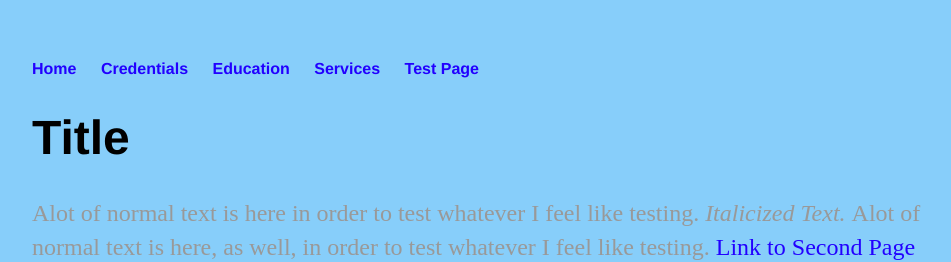
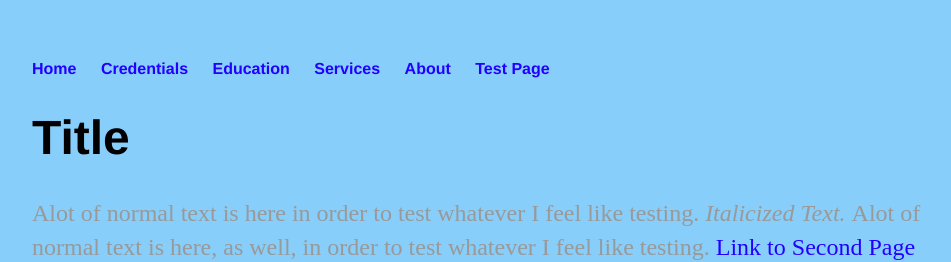
Before and after one commit to ShadowHazel/ShadowHazel.github.io, a Jekyll site: the page built from pages/test/index.html, in a window 1280 px wide. Shown: the top 262 px of the page, without its empty margins (160-1111 px from the left). Built offline with Jekyll 4.4.1, drawn with Linux system fonts in a browser that asks for light colours.

Commit message:
Update 2.html

```diff
--- a/_layouts/2.html
+++ b/_layouts/2.html
@@ -7,13 +7,13 @@
 		<body style="background-color:lightskyblue">
 			<nav>
 	    		<ul>
-	        		<!--<li><a href="/about">Second Page</a></li>
-	        		<li><a href="/cv">Third Page</a></li>
+	        		<!--<li><a href="/cv">Third Page</a></li>
 	        		<li><a href="/blog">Fourth Page</a></li>-->
 				<li><a href="/">Home</a></li>
 				<li><a href="/pages/cred">Credentials</a></li>
 				<li><a href="/pages/edu">Education</a></li>
 				<li><a href="/pages/serv">Services</a></li>
+				<li><a href="/about">About</a></li>
 				<li><a href="/pages/test">Test Page</a></li>
 	    		</ul>
 			</nav>
```
